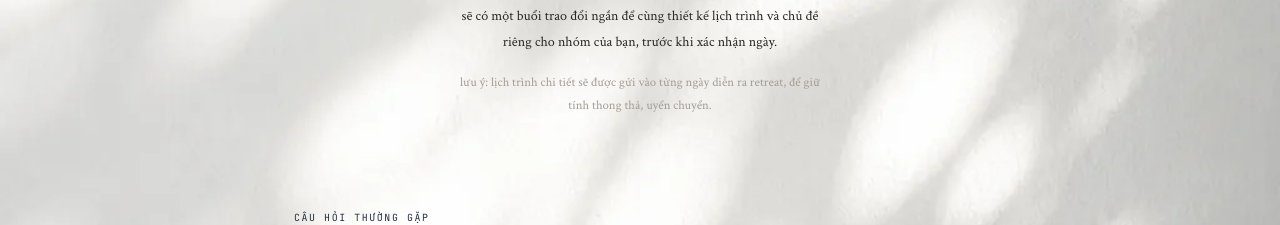
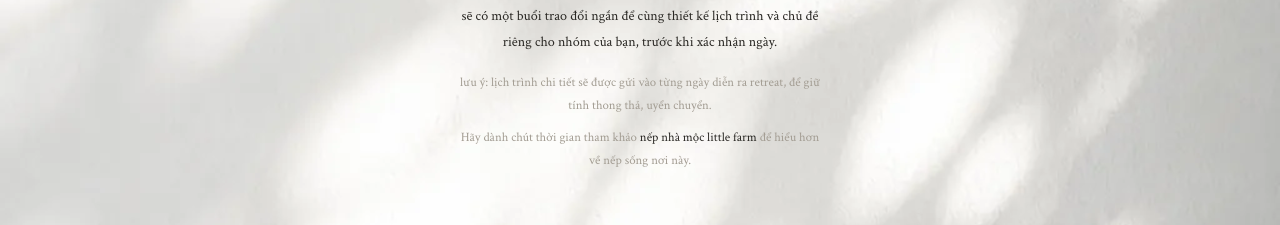
Before and after one commit to mrmaxvincent-beep/mlf, a Next.js app: page /ngay-hien/retreat-o-yen in a window 1280 px wide. Shown: the part 5107-5332 px from the top of the page. Built offline with nearby package versions, Linux system fonts and the light colour scheme; no server answers.

Commit message:
Add "nếp nhà mộc little farm" reference link to retreat-o-yen page
Same Google Drive link as the one added to stay-talk, opens in a new
tab.

Co-Authored-By: Claude Sonnet 5 <noreply@anthropic.com>

```diff
--- a/src/app/ngay-hien/retreat-o-yen/page.tsx
+++ b/src/app/ngay-hien/retreat-o-yen/page.tsx
@@ -302,6 +302,19 @@ export default function RetreatOYenPage() {
         <p style={{ fontFamily: "var(--font-sans)", fontSize: "0.8rem", lineHeight: 1.8, color: "var(--color-stone-alt)", margin: "1rem 0 0" }}>
           lưu ý: lịch trình chi tiết sẽ được gửi vào từng ngày diễn ra retreat, để giữ tính thong thả, uyển chuyển.
         </p>
+        <p style={{ fontFamily: "var(--font-sans)", fontSize: "0.8rem", lineHeight: 1.8, color: "var(--color-stone-alt)", margin: "0.6rem 0 0" }}>
+          Hãy dành chút thời gian tham khảo{" "}
+          <a
+            className="mono-link"
+            href="https://drive.google.com/drive/folders/1-7MjR-JgDzeJun3yySYNlU4GnXwwxJmq?usp=sharing"
+            target="_blank"
+            rel="noopener"
+            style={{ fontFamily: "var(--font-sans)", display: "inline", overflow: "visible" }}
+          >
+            nếp nhà mộc little farm
+          </a>{" "}
+          để hiểu hơn về nếp sống nơi này.
+        </p>
       </Reveal>
 
       <div className="wrap" style={{ marginBottom: "5rem", marginTop: "3rem" }}>
```
